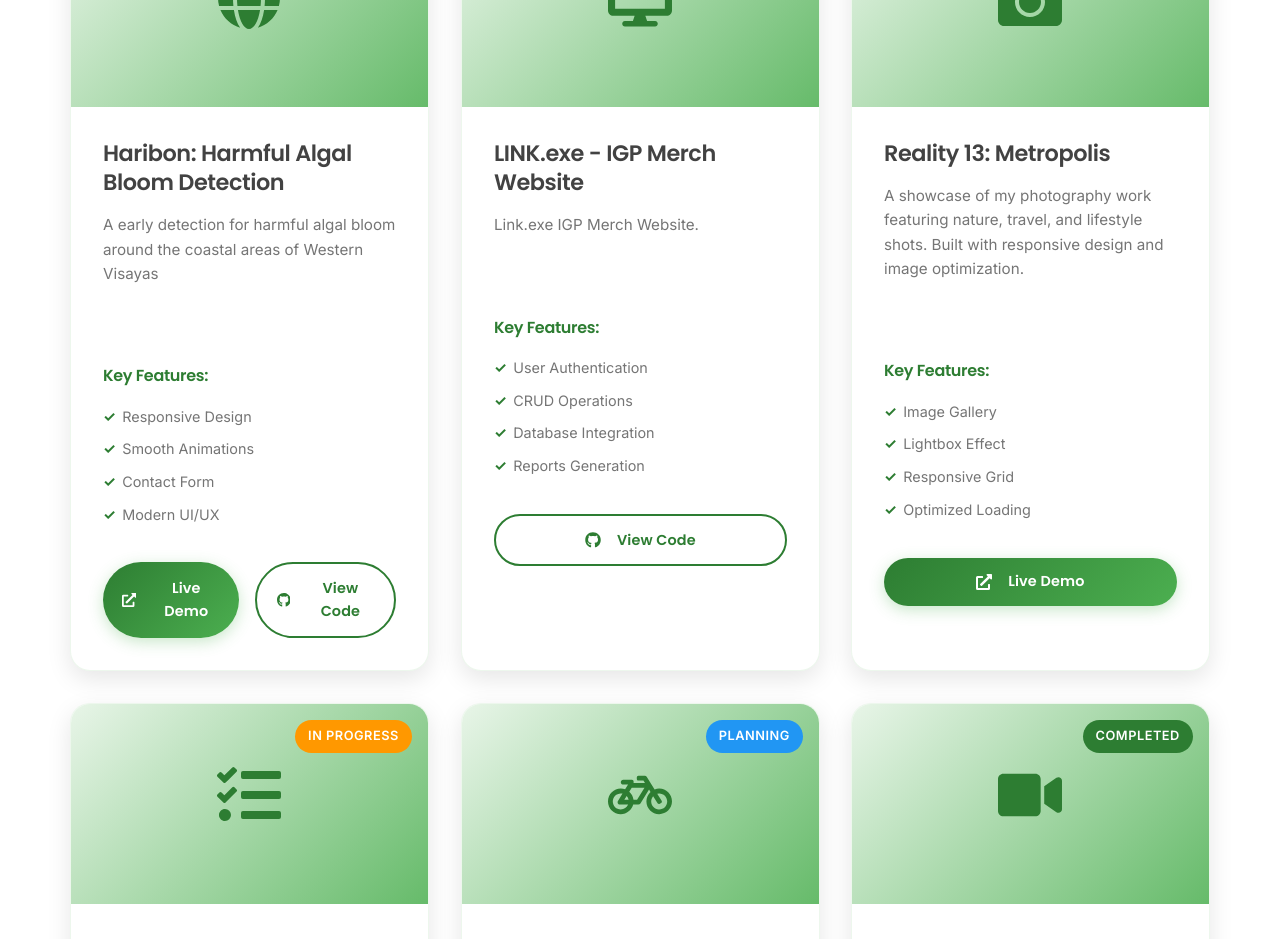
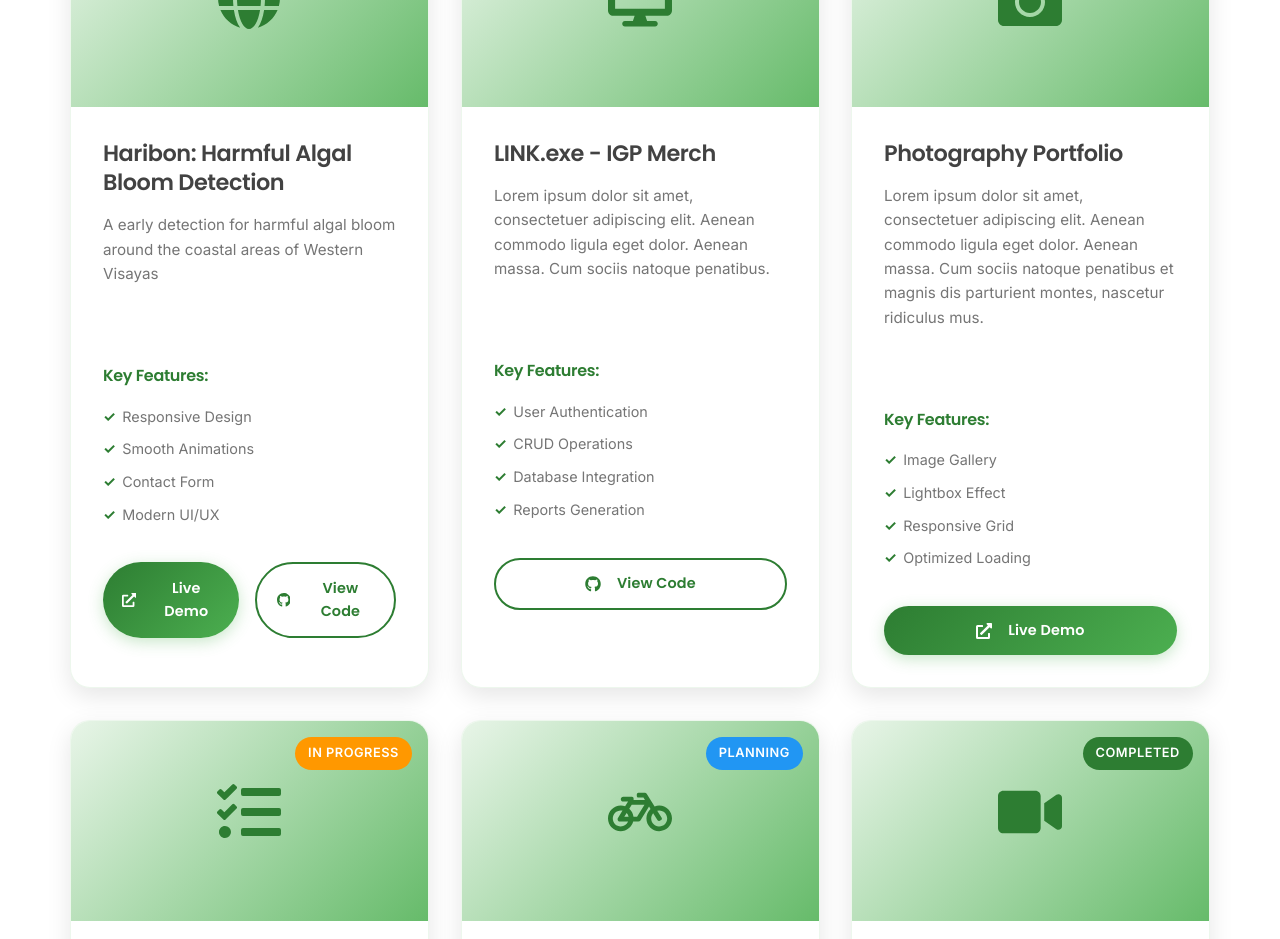
Before and after one commit to meagenotmage/Portfolio, a React (Create React App) app in the folder portfolio/: page / in a window 1280 px wide. Shown: the part 6500-7439 px from the top of the page. Built offline with nearby package versions, Linux system fonts and the light colour scheme.

Commit message:
project names

```diff
--- a/portfolio/src/components/Projects.css
+++ b/portfolio/src/components/Projects.css
@@ -285,7 +285,7 @@
 }
 
 .cta-content .btn:hover {
-  background: var(--light-gray);
+  background: var(--white);
   transform: translateY(-2px);
 }
 
--- a/portfolio/src/components/Projects.js
+++ b/portfolio/src/components/Projects.js
@@ -29,8 +29,8 @@ const Projects = () => {
     },
     {
       id: 2,
-      title: 'LINK.exe - IGP Merch Website',
-      description: 'Link.exe IGP Merch Website.',
+      title: 'LINK.exe - IGP Merch',
+      description: 'Lorem ipsum dolor sit amet, consectetuer adipiscing elit. Aenean commodo ligula eget dolor. Aenean massa. Cum sociis natoque penatibus.',
       image: <FaDesktop />,
       technologies: ['Java', 'MySQL', 'Swing'],
       category: 'desktop',
@@ -40,8 +40,8 @@ const Projects = () => {
     },
     {
       id: 3,
-      title: 'Reality 13: Metropolis',
-      description: 'A showcase of my photography work featuring nature, travel, and lifestyle shots. Built with responsive design and image optimization.',
+      title: 'Photography Portfolio',
+      description: 'Lorem ipsum dolor sit amet, consectetuer adipiscing elit. Aenean commodo ligula eget dolor. Aenean massa. Cum sociis natoque penatibus et magnis dis parturient montes, nascetur ridiculus mus.',
       image: <FaCamera />,
       technologies: ['HTML', 'CSS', 'JavaScript'],
       category: 'creative',
```
